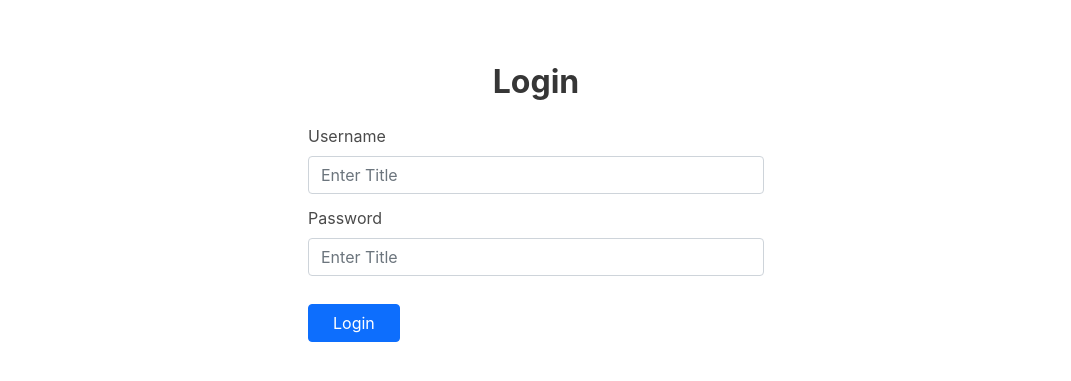
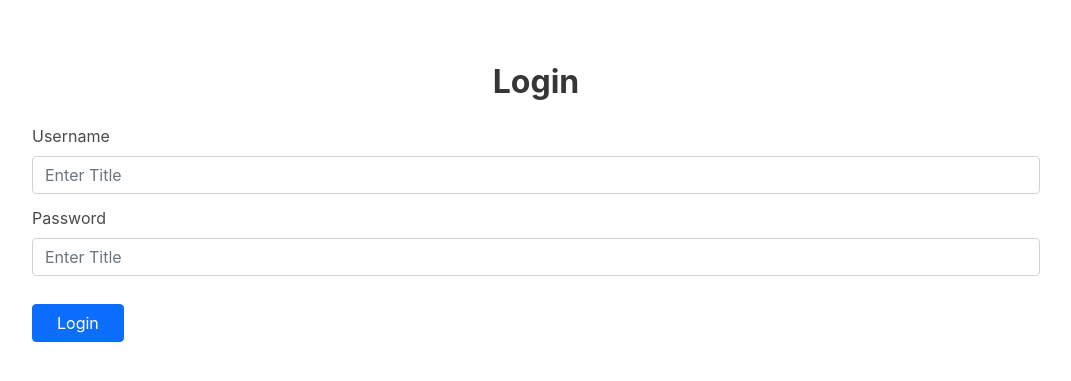
Before and after one commit to Nenad2497/watchmovies, a Django app: page /members/login/ in a window 1280 px wide. Shown: the part 76-457 px from the top of the page, without its empty margins (104-1175 px from the left). Run offline with Django 4.2, Linux system fonts and the light colour scheme; parts of the project's set-up code (start-up, migrations or seed data) failed here and were passed over; some libraries are stand-ins or nearby versions.

Commit message:
Update login.html

```diff
--- a/members/templates/registration/login.html
+++ b/members/templates/registration/login.html
@@ -6,7 +6,7 @@
 
 
 <div class="container">
-    <form method="POST" class="form-group m-auto w-50 px-6">
+    <form method="POST" class="form-group m-auto w-100 px-6">
         {% csrf_token %}
         <div class="mb-3">
             <label class="form-label">Username</label>
```
